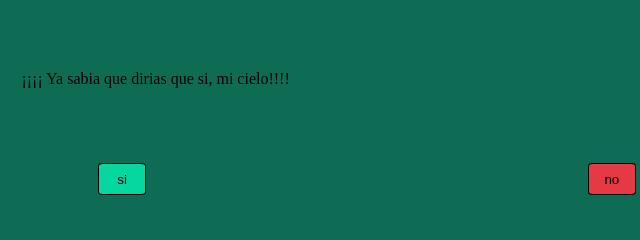
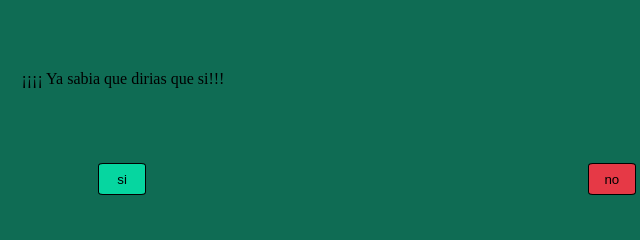
Before and after one commit to bvelasquez042/withmee, a plain HTML site: page index.html in a window 1280 px wide. Both pictures are taken after a click on the button "si". Shown: the part 293-533 px from the top of the page, 273-913 px from the left. Drawn offline with Linux system fonts and the light colour scheme.

Commit message:
Update index.html

```diff
--- a/index.html
+++ b/index.html
@@ -11,7 +11,7 @@
       <section class="padre">
         <h2>Quieres ser mi novia?</h2>
         <button id="si">si</button>
-        <p class="text" id="ilove">¡¡¡¡ Ya sabia que dirias que si, mi cielo!!!!</p>
+        <p class="text" id="ilove">¡¡¡¡ Ya sabia que dirias que si!!!</p>
         <button id="no">no</button>
       </section>
     </div>
```
